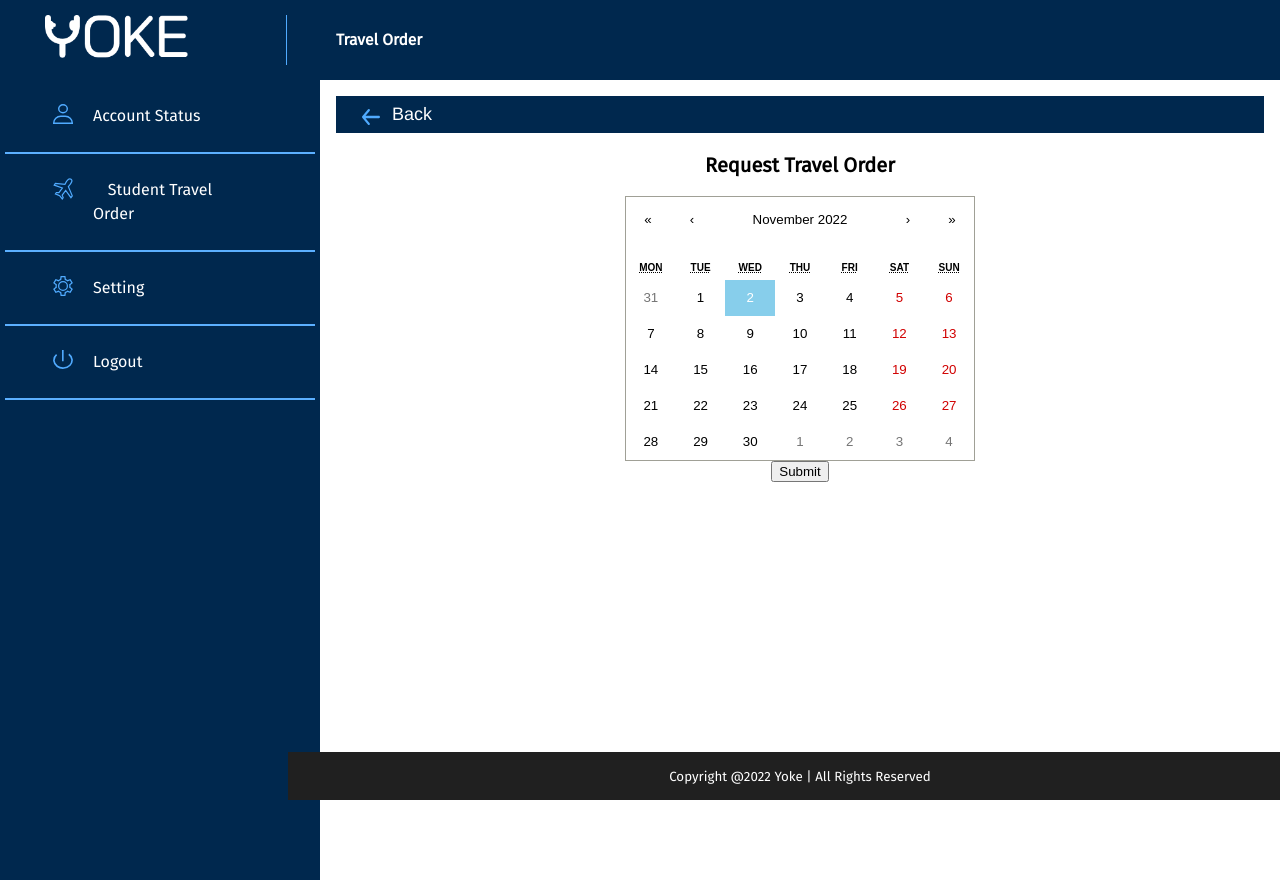
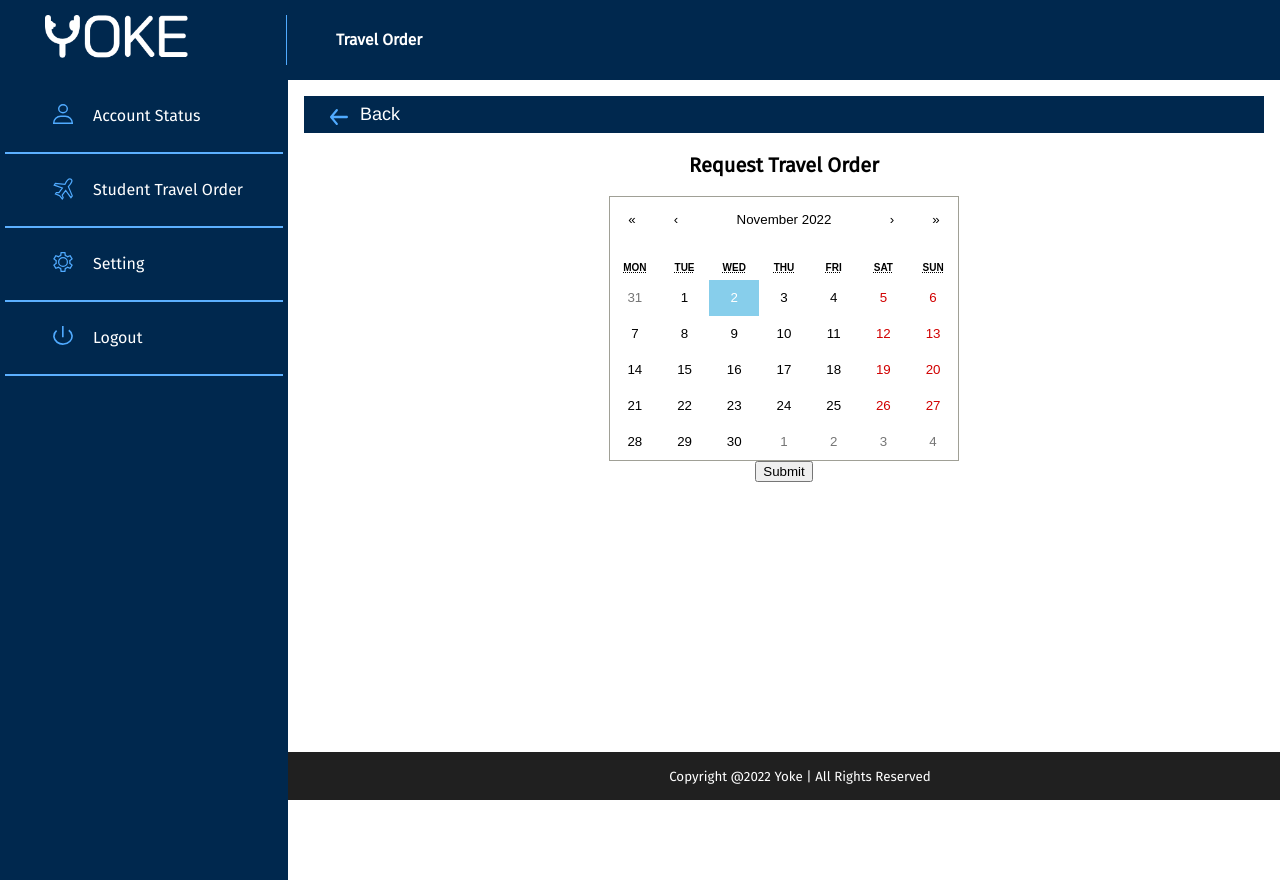
Before and after one commit to adilsaju/yoke, a React (Create React App) app in the folder client/: page /request in a window 1280 px wide. Built offline with nearby package versions, Linux system fonts and the light colour scheme; a web font is replaced by a local one.

Commit message:
fixed z-index and right padding of menu bar for student and admin

```diff
--- a/client/src/components/Navbar/SideMenu.jsx
+++ b/client/src/components/Navbar/SideMenu.jsx
@@ -6,7 +6,7 @@ const SideMenu = () => {
   return (
     <div className='Nav-menu'>
   <nav>
-      <ul>
+      <ul className="studentMenu">
         <Link to="/student-account-status">
           <li className='studentAcct'>
             Account Status
--- a/client/src/components/Navbar/sideMenu.css
+++ b/client/src/components/Navbar/sideMenu.css
@@ -1,9 +1,8 @@
 
 .Nav-menu{
     background-color: #00284E;
-    width: 20rem;
-    /* z-index: 1;  */
-    /* COMMENTED FOR MODAL WORKING IN SETTINGS PAGE  */
+    width: 18rem;
+    z-index: 1;
 }
 
 nav img {
@@ -25,7 +24,7 @@ nav ul li{
     font-size: larger;
     text-decoration: none;
     list-style-type: none;
-    padding: 1.5rem 5.5rem;
+    padding: 1.5rem 1rem 1.5rem 5.5rem;
     background-size: 1.25rem;
     background-repeat: no-repeat;
     background-position: 3rem 1.5rem;
@@ -117,7 +116,3 @@ nav li:hover{
     align-items: center;
     align-content: center;
 }
-
-.studentMenu .travelOrder {
-    padding-right: 1rem;
-}
```
